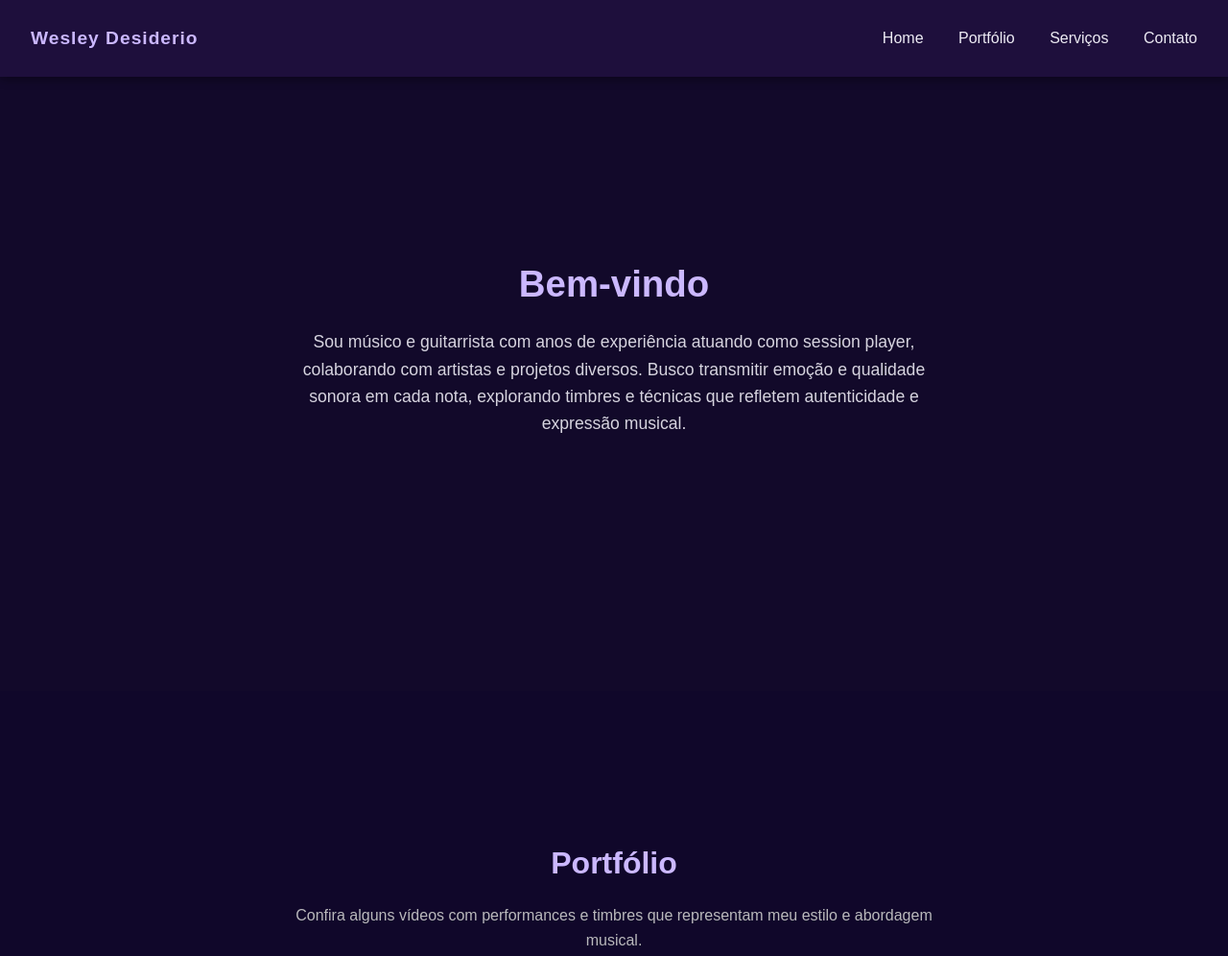
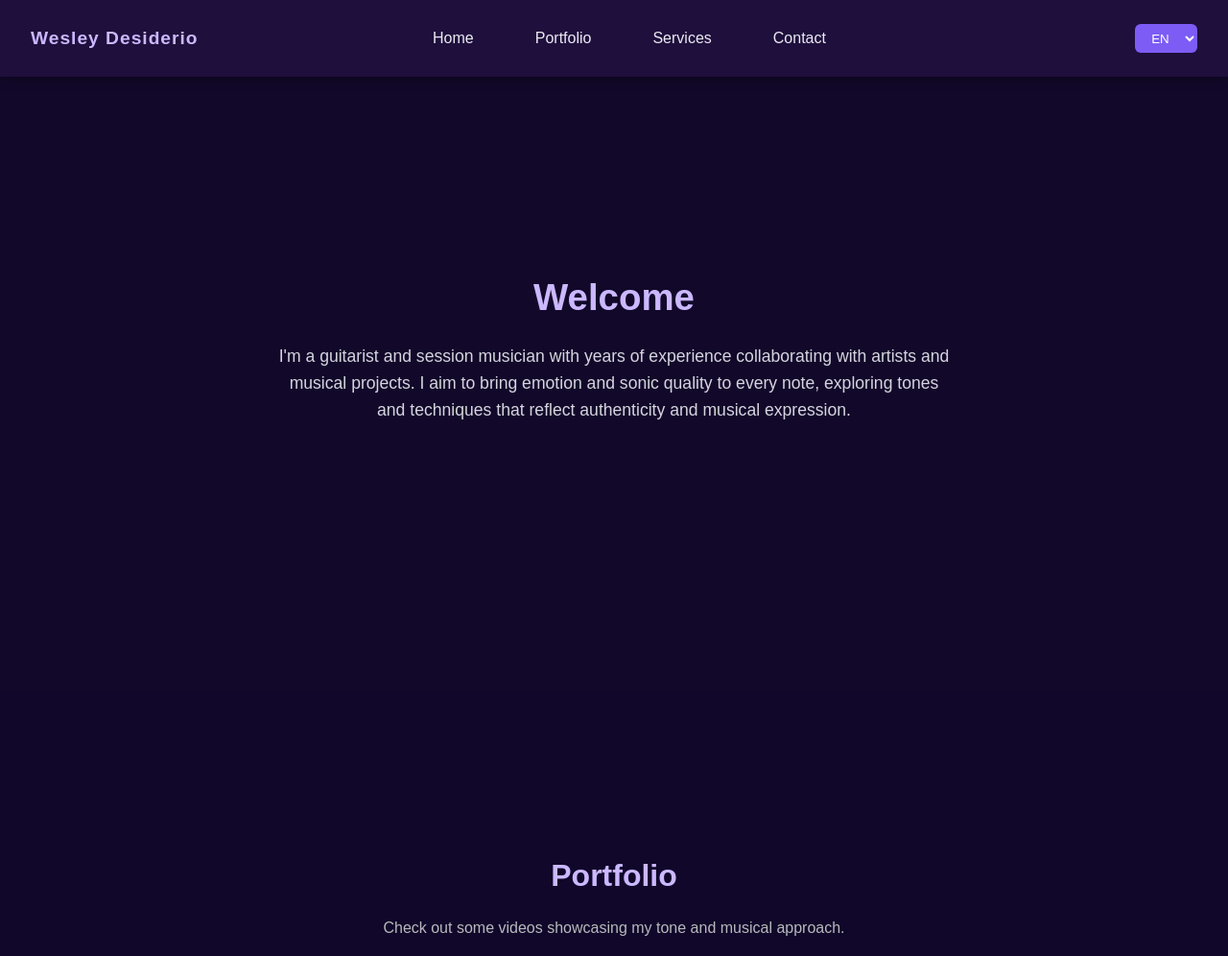
Before and after one commit to wesleydesiderio/wesleydesiderio.github.io, a plain HTML site: page index.html in a window 1280 px wide. Shown: the top 996 px of the page at 96% size. Drawn offline with Linux system fonts and the light colour scheme.

Commit message:
Tradução

```diff
--- a/css/style.css
+++ b/css/style.css
@@ -30,14 +30,30 @@
   position: fixed;
   top: 0;
   left: 0;
+  width: 100%;
   height: 10vh;
-      width: 100%;
-      display: flex;
-      justify-content: space-between;
+  display: grid;
+  grid-template-columns: 1fr auto 1fr;
   align-items: center;
-      padding: 1rem 2rem;
+  padding: 0 2rem;
   z-index: 1000;
   box-shadow: 0 2px 10px rgba(0, 0, 0, 0.4);
+}
+
+.header-left {
+  display: flex;
+  justify-content: flex-start;
+}
+
+.header-center {
+  display: flex;
+  justify-content: center;
+  gap: 2rem;
+}
+
+.header-right {
+  display: flex;
+  justify-content: flex-end;
 }
 
     header h1 {
@@ -80,6 +96,22 @@
       max-width: 700px;
       font-size: 1.1rem;
       opacity: 0.9;
+    }
+
+    #lang-select {
+  background-color: var(--cor-secundaria);
+  color: #fff;
+  border: none;
+  border-radius: 6px;
+  padding: 0.4rem 0.8rem;
+  cursor: pointer;
+  font-weight: 500;
+  transition: var(--transicao);
+}
+
+#lang-select:hover {
+  background-color: var(--cor-hover);
+  color: var(--cor-principal);
 }
 
     /* ===== HOME ===== */
@@ -221,10 +253,14 @@
     /* ===== RESPONSIVIDADE ===== */
     @media (max-width: 900px) {
       header {
-        flex-direction: column;
-        align-items: flex-start;
+    grid-template-columns: 1fr;
+    text-align: center;
+    height: auto;
     padding: 1rem;
-        height: auto;
+    gap: 0.5rem;
+  }
+  .header-center {
+    flex-wrap: wrap;
   }
 
       header h1 {
--- a/index.html
+++ b/index.html
@@ -9,23 +9,38 @@
 <body>
 
   <header>
-    <h1>Wesley Desiderio</h1>
-    <nav>
-      <a href="#home">Home</a>
-      <a href="#portfolio">Portfólio</a>
-      <a href="#servicos">Serviços</a>
-      <a href="#contato">Contato</a>
+    <div class="header-left">
+      <h1>Wesley Desiderio</h1>
+    </div>
+
+    <nav class="header-center">
+      <a href="#home" data-i18n="menu.home">Home</a>
+      <a href="#portfolio" data-i18n="menu.portfolio">Portfólio</a>
+      <a href="#servicos" data-i18n="menu.services">Serviços</a>
+      <a href="#contato" data-i18n="menu.contact">Contato</a>
     </nav>
+
+    <div class="header-right">
+      <select id="lang-select">
+        <option value="pt-BR">PT</option>
+        <option value="en">EN</option>
+        <option value="es">ES</option>
+      </select>
+    </div>
   </header>
 
   <section id="home" class="home" data-animar>
-    <h2>Bem-vindo</h2>
-    <p>Sou músico e guitarrista com anos de experiência atuando como session player, colaborando com artistas e projetos diversos. Busco transmitir emoção e qualidade sonora em cada nota, explorando timbres e técnicas que refletem autenticidade e expressão musical.</p>
+    <h2 data-i18n="home.title">Bem-vindo</h2>
+    <p data-i18n="home.text">
+      Sou músico e guitarrista com anos de experiência atuando como session player,
+      colaborando com artistas e projetos diversos. Busco transmitir emoção e qualidade sonora
+      em cada nota, explorando timbres e técnicas que refletem autenticidade e expressão musical.
+    </p>
   </section>
 
   <section id="portfolio" data-animar>
-    <h2>Portfólio</h2>
-    <p>Confira alguns vídeos com performances e timbres que representam meu estilo e abordagem musical.</p>
+    <h2 data-i18n="portfolio.title">Portfólio</h2>
+    <p data-i18n="portfolio.text">Confira alguns vídeos com performances e timbres que representam meu estilo e abordagem musical.</p>
     <div class="portfolio-videos">
       <div class="video-container">
         <iframe src="https://www.youtube.com/embed/0cSEbVHsQ1g" allowfullscreen></iframe>
@@ -40,37 +55,26 @@
   </section>
 
   <section id="servicos" class="servicos" data-animar>
-    <h2>Serviços</h2>
-    <p>Atuo como músico de estúdio e colaborador em projetos musicais de diferentes estilos. Alguns dos serviços oferecidos:</p>
+    <h2 data-i18n="services.title">Serviços</h2>
+    <p data-i18n="services.text">Atuo como músico de estúdio e colaborador em projetos musicais de diferentes estilos. Alguns dos serviços oferecidos:</p>
     <ul>
-      <li>Gravação de guitarras e violões para produções musicais</li>
-      <li>Criação de arranjos e consultoria harmônica</li>
-      <li>Trilhas sonoras e ambientações musicais</li>
-      <li>Participações em sessões remotas</li>
+      <li data-i18n="services.1">Gravação de guitarras e violões para produções musicais</li>
+      <li data-i18n="services.2">Criação de arranjos e consultoria harmônica</li>
+      <li data-i18n="services.3">Trilhas sonoras e ambientações musicais</li>
+      <li data-i18n="services.4">Participações em sessões remotas</li>
     </ul>
   </section>
 
   <section id="contato" data-animar>
-    <h2>Contato</h2>
-    <p>Entre em contato para colaborações, projetos ou dúvidas. Será um prazer conversar.</p>
+    <h2 data-i18n="contact.title">Contato</h2>
+    <p data-i18n="contact.text">Entre em contato para colaborações, projetos ou dúvidas. Será um prazer conversar.</p>
 
     <form action="https://formsubmit.co/wesleydesiderio@outlook.com" method="POST">
       <input type="text" name="name" placeholder="Seu nome" required />
       <input type="email" name="email" placeholder="Seu e-mail" required />
       <textarea name="message" rows="5" placeholder="Escreva sua mensagem" required></textarea>
-      <button type="submit">Enviar</button>
+      <button type="submit" data-i18n="contact.button">Enviar</button>
     </form>
-
-    <p style="margin-top:1rem;">
-      Ou envie um e-mail direto:
-      <a href="mailto:wesleydesiderio@outlook.com" style="color:var(--cor-hover); text-decoration:none;">wesleydesiderio@outlook.com</a>
-    </p>
-
-    <p style="margin-top:1rem;">Perfis de freelancer:
-      <a href="#" style="color:var(--cor-hover); margin-left:6px;">Fiverr</a> |
-      <a href="#" style="color:var(--cor-hover); margin-left:6px;">SoundBetter</a> |
-      <a href="#" style="color:var(--cor-hover); margin-left:6px;">Upwork</a>
-    </p>
   </section>
 
   <footer>
@@ -78,6 +82,5 @@
   </footer>
 
   <script src="js/script.js"></script>
-
 </body>
 </html>
--- a/js/script.js
+++ b/js/script.js
@@ -1,9 +1,92 @@
+// ===== Animação de rolagem =====
 const elementos = document.querySelectorAll('[data-animar]');
 const animaScroll = () => {
-    const topo = window.pageYOffset + window.innerHeight * 0.85;
-    elementos.forEach(el => {
-        if (topo > el.offsetTop) el.classList.add('ativo');
-      });
-    };
+  const topo = window.pageYOffset + window.innerHeight * 0.85;
+  elementos.forEach(el => {
+    if (topo > el.offsetTop) el.classList.add('ativo');
+  });
+};
 window.addEventListener('scroll', animaScroll);
 animaScroll();
+
+// ===== Tradução automática =====
+const translations = {
+  "pt-BR": {
+    "menu.home": "Home",
+    "menu.portfolio": "Portfólio",
+    "menu.services": "Serviços",
+    "menu.contact": "Contato",
+    "home.title": "Bem-vindo",
+    "home.text": "Sou músico e guitarrista com anos de experiência atuando como session player, colaborando com artistas e projetos diversos. Busco transmitir emoção e qualidade sonora em cada nota, explorando timbres e técnicas que refletem autenticidade e expressão musical.",
+    "portfolio.title": "Portfólio",
+    "portfolio.text": "Confira alguns vídeos com performances e timbres que representam meu estilo e abordagem musical.",
+    "services.title": "Serviços",
+    "services.text": "Atuo como músico de estúdio e colaborador em projetos musicais de diferentes estilos. Alguns dos serviços oferecidos:",
+    "services.1": "Gravação de guitarras e violões para produções musicais",
+    "services.2": "Criação de arranjos e consultoria harmônica",
+    "services.3": "Trilhas sonoras e ambientações musicais",
+    "services.4": "Participações em sessões remotas",
+    "contact.title": "Contato",
+    "contact.text": "Entre em contato para colaborações, projetos ou dúvidas. Será um prazer conversar.",
+    "contact.button": "Enviar"
+  },
+  "en": {
+    "menu.home": "Home",
+    "menu.portfolio": "Portfolio",
+    "menu.services": "Services",
+    "menu.contact": "Contact",
+    "home.title": "Welcome",
+    "home.text": "I'm a guitarist and session musician with years of experience collaborating with artists and musical projects. I aim to bring emotion and sonic quality to every note, exploring tones and techniques that reflect authenticity and musical expression.",
+    "portfolio.title": "Portfolio",
+    "portfolio.text": "Check out some videos showcasing my tone and musical approach.",
+    "services.title": "Services",
+    "services.text": "I work as a studio musician and collaborator in projects of different styles. Some of the services offered:",
+    "services.1": "Guitar and acoustic guitar recording for music productions",
+    "services.2": "Arrangement creation and harmonic consulting",
+    "services.3": "Soundtracks and musical environments",
+    "services.4": "Remote session participation",
+    "contact.title": "Contact",
+    "contact.text": "Get in touch for collaborations, projects or questions. It'll be a pleasure to talk.",
+    "contact.button": "Send"
+  },
+  "es": {
+    "menu.home": "Inicio",
+    "menu.portfolio": "Portafolio",
+    "menu.services": "Servicios",
+    "menu.contact": "Contacto",
+    "home.title": "Bienvenido",
+    "home.text": "Soy guitarrista y músico de sesión con años de experiencia colaborando con artistas y proyectos musicales. Busco transmitir emoción y calidad sonora en cada nota, explorando timbres y técnicas que reflejan autenticidad y expresión musical.",
+    "portfolio.title": "Portafolio",
+    "portfolio.text": "Mira algunos videos que representan mi estilo y enfoque musical.",
+    "services.title": "Servicios",
+    "services.text": "Trabajo como músico de estudio y colaborador en proyectos de diferentes estilos. Algunos de los servicios ofrecidos:",
+    "services.1": "Grabación de guitarras y violas para producciones musicales",
+    "services.2": "Creación de arreglos y consultoría armónica",
+    "services.3": "Bandas sonoras y ambientaciones musicales",
+    "services.4": "Participación en sesiones remotas",
+    "contact.title": "Contacto",
+    "contact.text": "Ponte en contacto para colaboraciones, proyectos o dudas. Será un placer conversar.",
+    "contact.button": "Enviar"
+  }
+};
+
+function setLanguage(lang) {
+  document.querySelectorAll("[data-i18n]").forEach(el => {
+    const key = el.getAttribute("data-i18n");
+    if (translations[lang] && translations[lang][key]) {
+      el.textContent = translations[lang][key];
+    }
+  });
+  document.getElementById("lang-select").value = lang;
+  localStorage.setItem("lang", lang);
+}
+
+const browserLang = navigator.language.startsWith("pt") ? "pt-BR" :
+                    navigator.language.startsWith("es") ? "es" : "en";
+
+const savedLang = localStorage.getItem("lang") || browserLang;
+setLanguage(savedLang);
+
+document.getElementById("lang-select").addEventListener("change", e => {
+  setLanguage(e.target.value);
+});
```
Lines whose indentation alone changed are shown as unchanged.
